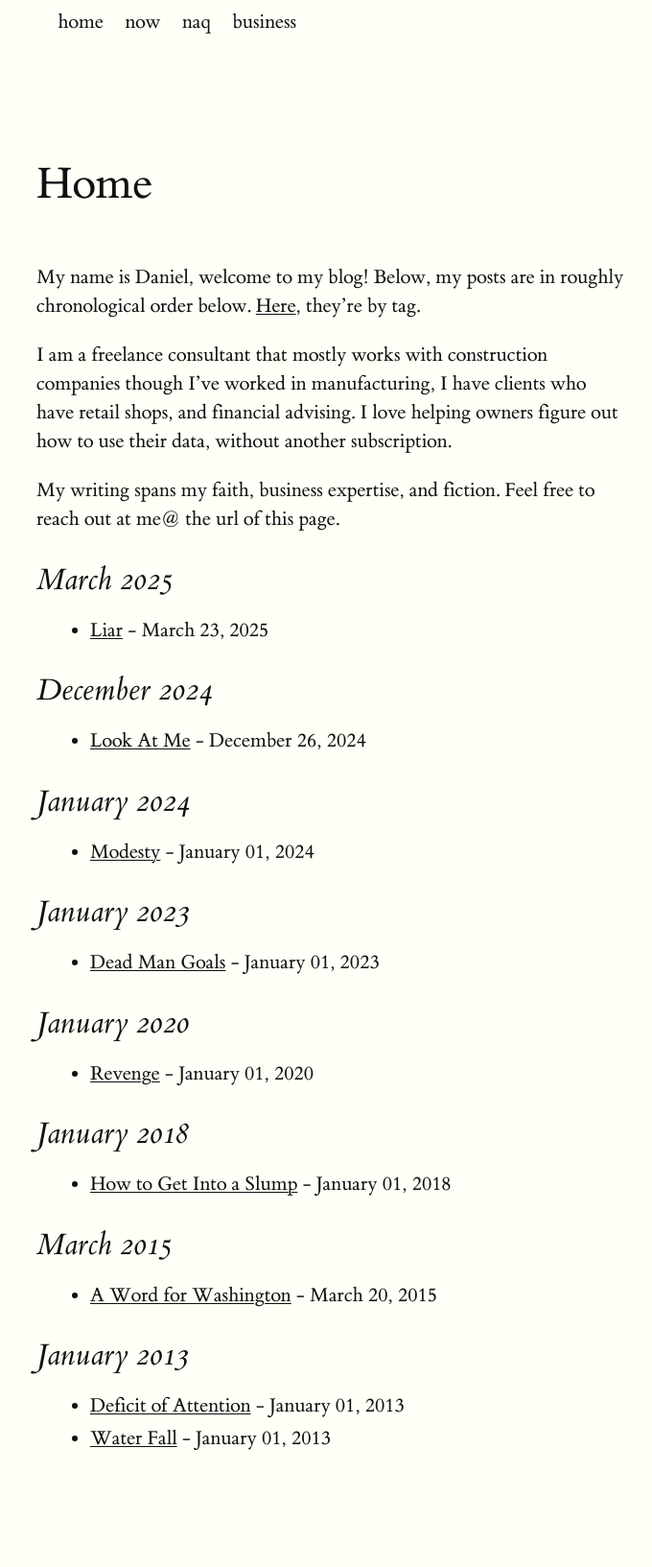
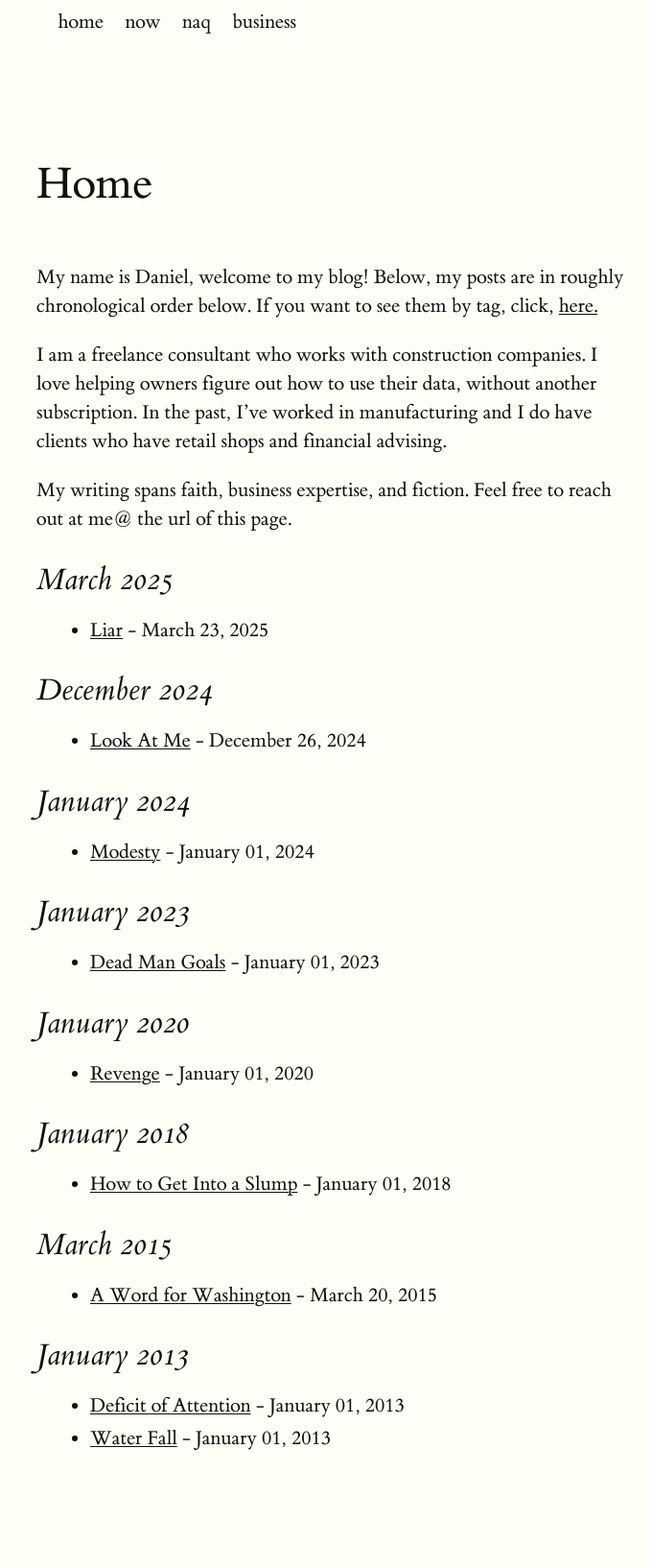
Before and after one commit to pact-wheeler/exp7, a Jekyll site: the page built from index.md, in a window 1280 px wide. Shown: the whole page at 96% size, without its empty margins (122-802 px from the left). Built offline with Jekyll 4.4.1, drawn with Linux system fonts in a browser that asks for light colours.

Commit message:
update main page

```diff
--- a/index.md
+++ b/index.md
@@ -3,11 +3,11 @@ layout: default
 title: Home
 ---
 
-My name is Daniel, welcome to my blog! Below, my posts are in roughly chronological order below. [Here]({{ site.baseurl }}/tags.html), they're by tag.
+My name is Daniel, welcome to my blog! Below, my posts are in roughly chronological order below. If you want to see them by tag, click, [here.]({{ site.baseurl }}/tags.html)
 
-I am a freelance consultant that mostly works with construction companies though I've worked in manufacturing, I have clients who have retail shops, and financial advising. I love helping owners figure out how to use their data, without another subscription.
+I am a freelance consultant who works with construction companies. I love helping owners figure out how to use their data, without another subscription. In the past, I've worked in manufacturing and I do have clients who have retail shops and financial advising.
 
-My writing spans my faith, business expertise, and fiction. Feel free to reach out at me@ the url of this page.
+My writing spans faith, business expertise, and fiction. Feel free to reach out at me@ the url of this page.
 
 {% assign postsByYearMonth = site.posts | group_by_exp:"post", "post.date | date: '%B %Y'" %}
 {% for yearMonth in postsByYearMonth %}
```
